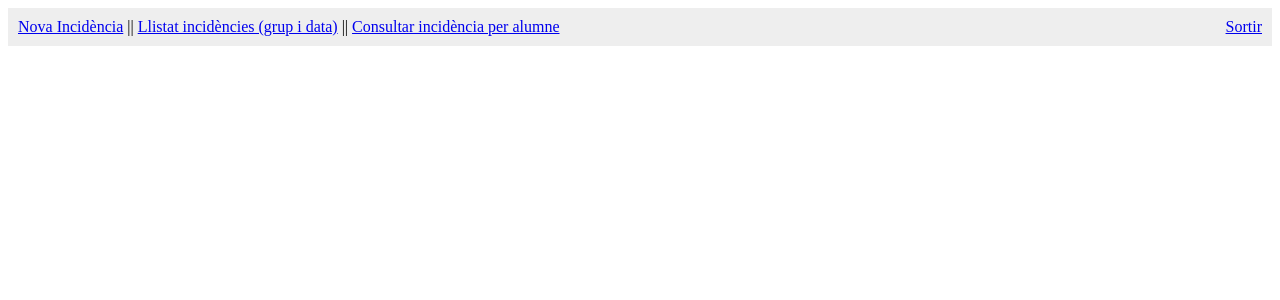
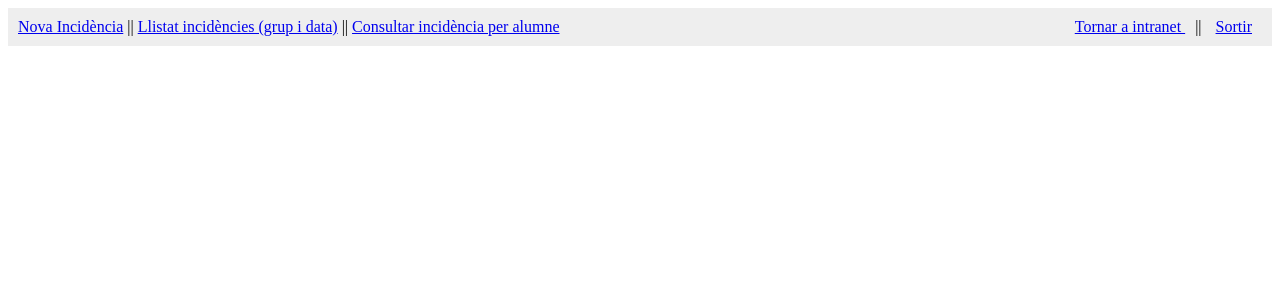
Before and after one commit to pnegre/amonestacions, a Django app: template templates/amonestacions/base.html in a window 1280 px wide. Shown: the top 300 px of the page. Run offline with Django 3.2, Linux system fonts and the light colour scheme; the template is opened without the code that fills it, so the values that code supplies are empty.

Commit message:
Afegit link per tornar a intranet

```diff
--- a/templates/amonestacions/base.html
+++ b/templates/amonestacions/base.html
@@ -13,13 +13,18 @@
 
 <style type="text/css">
 
-#toright {
+#topmenu {
+	padding: 10px;
+	background-color: #EEE;
+}
+
+#topmenu span {
 	float: right;
 }
 
-#topmenu {
-	padding: 10px;
-	background-color: #EEE;
+#topmenu span a {
+	margin-left: 10px;
+	margin-right: 10px;
 }
 
 </style>
@@ -39,8 +44,8 @@
 <a href="/amonestacions/consultagrup/">Llistat incidències (grup i data)</a> ||
 <a href="/amonestacions/consultaAlumne/">Consultar incidència per alumne</a>
 
-<span id="toright">
-
+<span>
+<a href="/hub"> Tornar a intranet </a> ||
 <a href="/auth/logout"> Sortir </a>
 
 </span>
```
